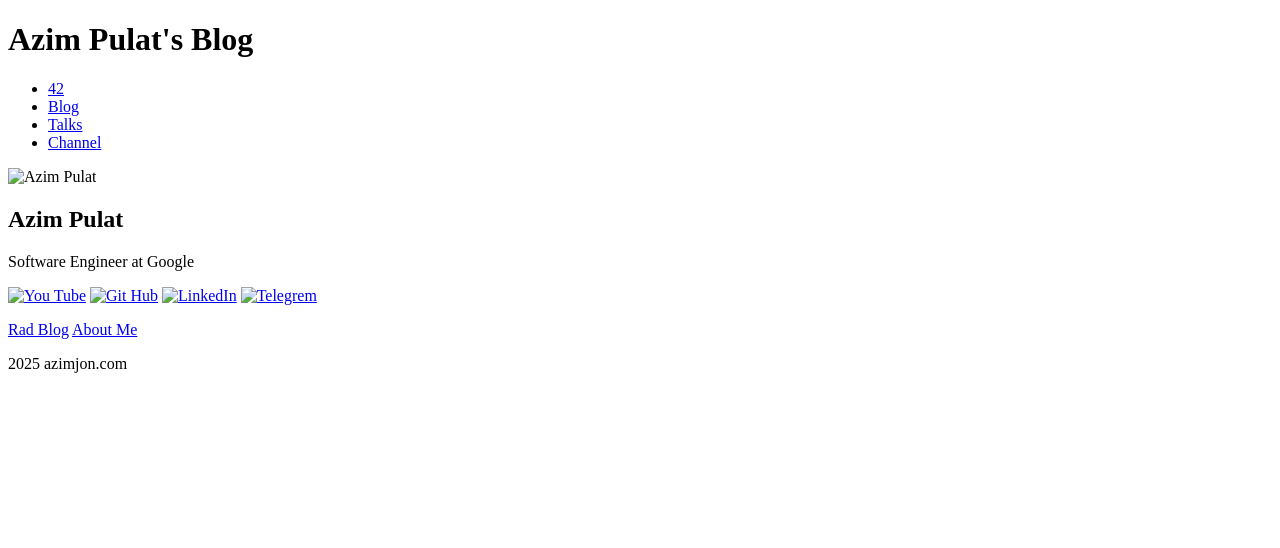
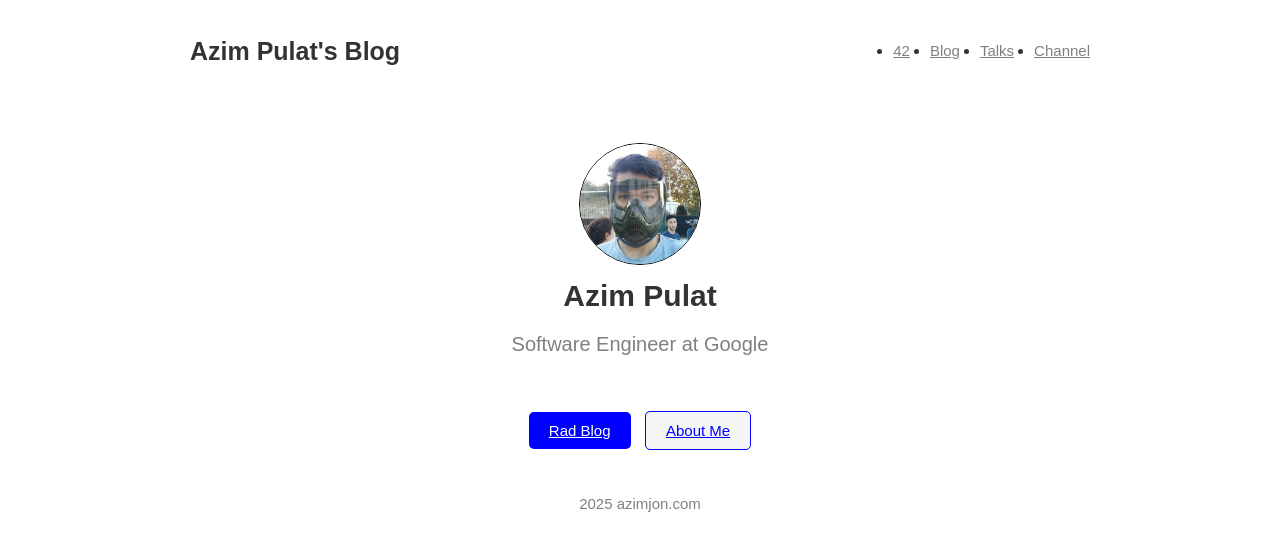
Before and after one commit to Javohir998/Imtihon, a plain HTML site: page index.html in a window 1280 px wide. Drawn offline with Linux system fonts and the light colour scheme.

Commit message:
ozgartirildi

```diff
--- a/index.html
+++ b/index.html
@@ -20,24 +20,29 @@
     </header>
     <main>
         <div class="profile">
-            <img src="" alt="Azim Pulat">
+            <img src="./azimjon.jpg"Azim Pulat">
             <h2>Azim Pulat</h2>
             <p class="title">Software Engineer at Google</p>
+            <p>
+                <i class="fa-brands fa-github"></i>
+            </p>
+
             <div class="links">
-                <a href="#"><img src="" alt="You Tube"></a>
-                <a href="#"><img src="" alt="Git Hub"></a>
-                <a href="#"><img src="" alt="LinkedIn"></a>
-                <a href="#"><img src="" alt="Telegrem"></a>
+                <a href="#"></a>
+                <a href="#"><i class="fa-brands fa-github"></i></a>
+                <a href="#"></a>
+                <a href="#"></a>
+                <a href="#"></a>
             </div>
             <p class="about"></p>
             <div class="button">
-                <a href="#" class="btn1">Rad Blog</a>
-                <a href="#" class="btn2">About Me</a>
+                <a href="#" class="btn bir">Rad Blog</a>
+                <a href="#" class="btn ikki">About Me</a>
             </div>
         </div>
     </main>
     <footer>
-        <p> 2025 azimjon.com</p>
+        <p>2025 azimjon.com</p>
     </footer>
 </body>
 </html>
--- a/main.css
+++ b/main.css
@@ -0,0 +1,90 @@
+body{
+    font-family: Arial, sans-sefir;
+    margin: 0;
+    padding: 0;
+    text-align: center;
+    background-color: #ffffff;
+    color: #333;
+}
+header{
+    display: flex;
+    justify-content: space-between;
+    align-items: center;
+    padding: 20px;
+    max-width: 900px;
+    margin: 0 auto;
+}
+header h1 {
+    font-size: 25px;
+    font-weight: bold;
+}
+nav ul {
+    display: flex;
+}
+nav ul li {
+    margin-left: 20px;
+}
+nav ul li a {
+    color: gray;
+    font-size: 15px;
+}
+.profile {
+    max-width: 500px;
+    margin: 40px auto;
+    text-align: center;
+}
+.profile img {
+    width: 120px;
+    height: 120px;
+    border: 1px solid black;
+    border-radius: 50%;
+    object-fit: cover;
+}
+.profile h2 {
+    font-size: 30px;
+    margin: 10px 0;
+}
+.title{
+    font-size: 20px;
+    color: gray;
+    margin-bottom: 14px;
+}
+.links {
+    margin: 15px 0;
+}
+.links a{
+    margin: 0 8px;
+}
+.links img{
+    width: 25px;
+    height: 25px;
+}
+.description{
+    font-size: 15px;
+    margin-bottom: 20px;
+}
+.button{
+    margin-top: 10px;
+}
+.btn{
+    padding: 10px 20px;
+    border-radius: 5px;
+    font-size: 15px;
+    display: inline-block;
+    margin: 5px;
+}
+.bir {
+    background-color: blue;
+    color: white;
+
+}
+.ikki {
+    background-color: whitesmoke;
+    color: blue;
+    border: 1px solid blue;
+}
+footer {
+    margin-top: 40px;
+    font-size: 15px;
+    color: gray;
+}
```
Also changed, not shown: azimjon.jpg (added).
